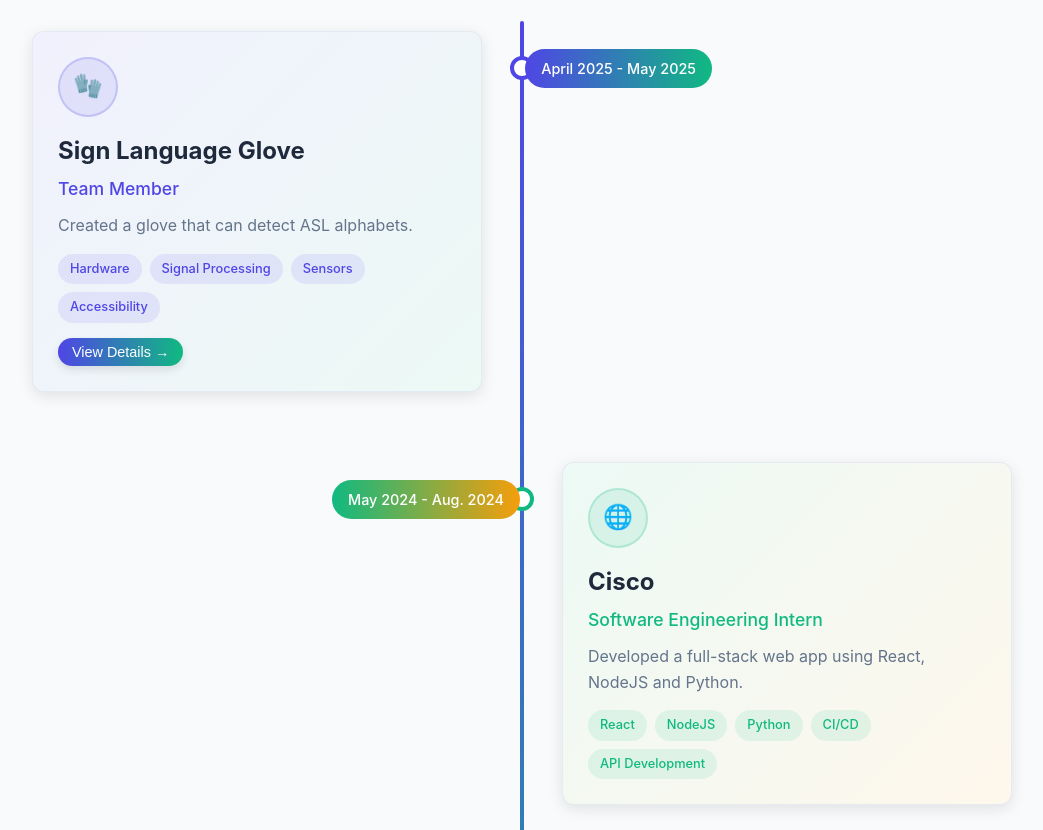
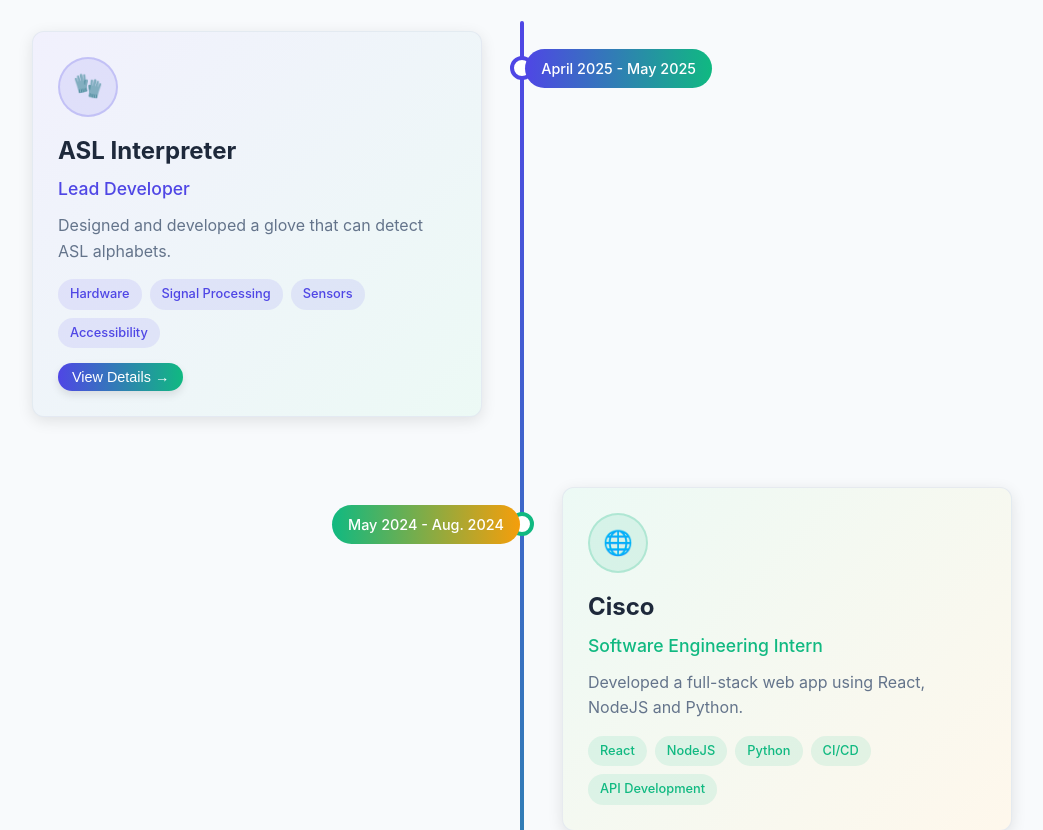
Before and after one commit to sanac17/my-portfolio, a React (Create React App) app: page / in a window 1280 px wide. Shown: the part 1140-1970 px from the top of the page, without its empty margins (118-1161 px from the left). Built offline with nearby package versions, Linux system fonts and the light colour scheme.

Commit message:
changes hahaha

```diff
--- a/src/components/AboutMe.jsx
+++ b/src/components/AboutMe.jsx
@@ -44,9 +44,9 @@
       {
         id: 1,
         year: "April 2025 - May 2025",
-        role: "Team Member",
-        company: "Sign Language Glove: Class Project",
-        description: "Created a glove that can detect ASL alphabets.",
+        role: "Lead Developer",
+        company: "ASL Interpreter: Class Project",
+        description: "Designed and developed a glove that can detect ASL alphabets.",
         icon: "🧤",
         className: "exp-1",
         skills: ["Hardware", "Signal Processing", "Sensors", "Accessibility"],
@@ -65,7 +65,7 @@
       {
         id: 3,
         year: "April 2024 - May 2024",
-        role: "Team Member",
+        role: "Lead Developer",
         company: "Pi-Tamagotchi: Class project",
         description: "Developed a Tamagotchi inspired game on a Raspberry Pi using Python.",
         icon: "🎮",
```
